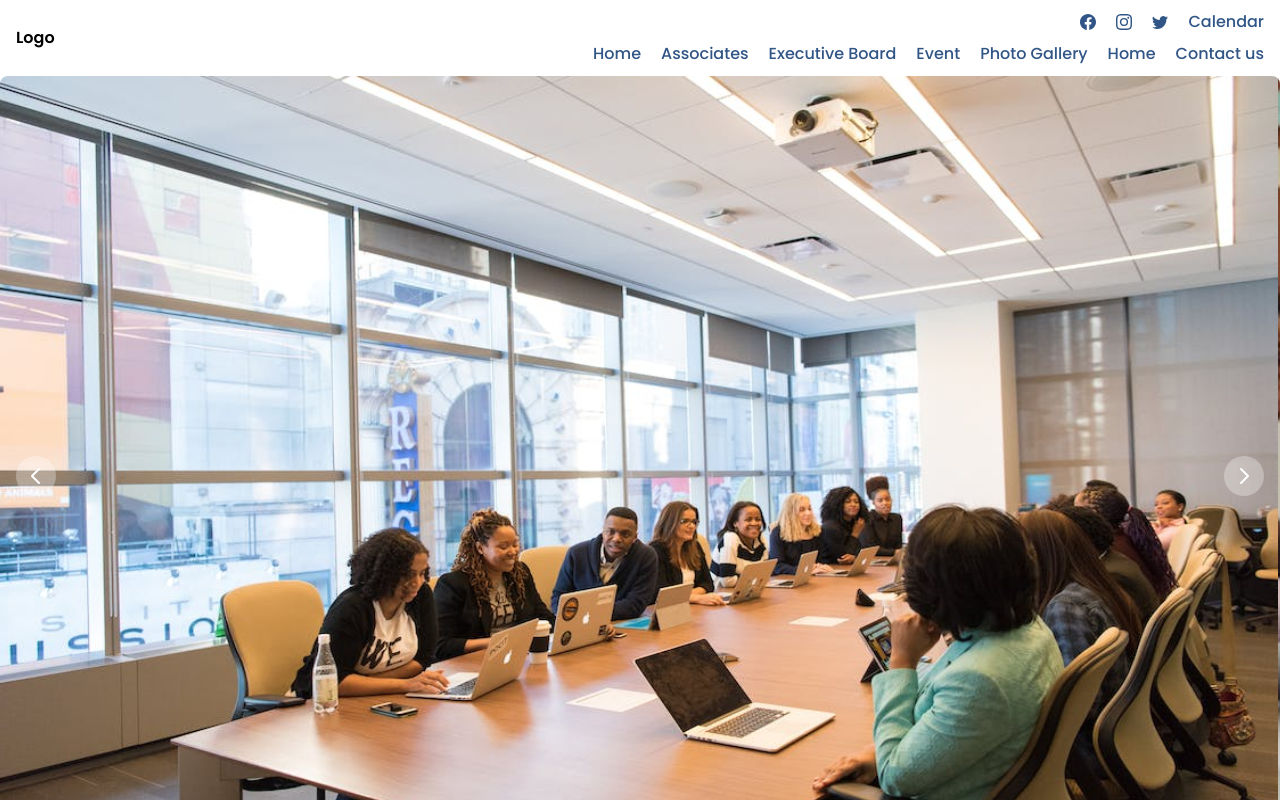
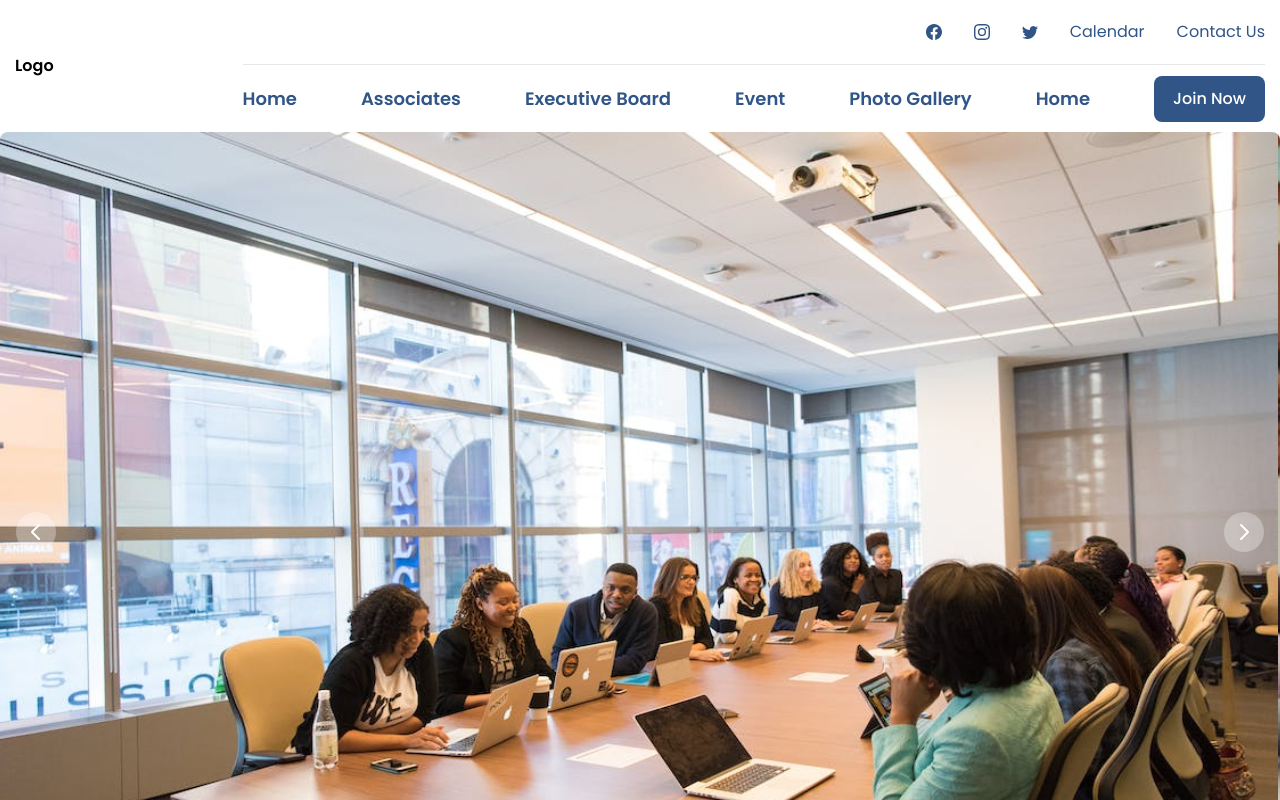
Before and after one commit to Nirvana55/jewelry-association, a Next.js app: page / in a window 1280 px wide. Shown: the top 800 px of the page. Built offline with nearby package versions, Linux system fonts and the light colour scheme.

Commit message:
refactor: update nav design

```diff
--- a/components/navbar/Navbar.tsx
+++ b/components/navbar/Navbar.tsx
@@ -1,14 +1,8 @@
 "use client";
 
 import Link from "next/link";
-import { Navbar } from "flowbite-react";
-import {
-  BsDribbble,
-  BsFacebook,
-  BsGithub,
-  BsInstagram,
-  BsTwitter,
-} from "react-icons/bs";
+import { Button } from "flowbite-react";
+import { BsFacebook, BsInstagram, BsTwitter } from "react-icons/bs";
 
 const navList = [
   { name: "Home", link: "#" },
@@ -17,66 +11,67 @@ const navList = [
   { name: "Event", link: "#" },
   { name: "Photo Gallery", link: "#" },
   { name: "Home", link: "#" },
-  { name: "Contact us", link: "#" },
+  { name: "Join Now", link: "#" },
 ];
 
 const navIconList = [
-  { name: "Home", link: "#" },
-  { name: "Associates", link: "#" },
-  { name: "Executive Board", link: "#" },
-  { name: "Event", link: "#" },
-  { name: "Photo Gallery", link: "#" },
-  { name: "Home", link: "#" },
-  { name: "Contact us", link: "#" },
+  { icon: <BsFacebook />, link: "#" },
+  { icon: <BsInstagram />, link: "#" },
+  { icon: <BsTwitter />, link: "#" },
 ];
 
 const NavHeader = () => {
   return (
-    <Navbar fluid rounded>
-      <Navbar.Brand as={Link} href='https://flowbite-react.com'>
-        {/* <img
-          src='/favicon.svg'
-          className='mr-3 h-6 sm:h-9'
-          alt='Flowbite React Logo'
-        /> */}
+    <div className='container mr-auto ml-auto'>
+      <nav className='flex flex-row items-center justify-between'>
+        <div>
+          <div>
             <span className='self-center whitespace-nowrap text-xl font-semibold dark:text-white'>
               Logo
             </span>
-      </Navbar.Brand>
-      <Navbar.Toggle />
+          </div>
+          <div />
+        </div>
 
-      <Navbar.Collapse className='flex flex-col'>
-        <div className='flex flex-col gap-2'>
-          <div className='flex flex-row gap-5 justify-end items-center'>
-            <Navbar.Link className='text-primary text-base'>
-              <BsFacebook />
-            </Navbar.Link>
-            <Navbar.Link className='text-primary text-base'>
-              <BsInstagram />
-            </Navbar.Link>
-            <Navbar.Link className='text-primary text-base'>
-              <BsTwitter />
-            </Navbar.Link>
-
-            <Navbar.Link className='text-primary text-base'>
+        <div className='flex flex-col'>
+          <div className='flex flex-col'>
+            <div className='flex flex-row gap-8 justify-end items-center py-5'>
+              {navIconList.map((item, index) => (
+                <Link className='text-primary' href={item.link} key={index}>
+                  {item.icon}
+                </Link>
+              ))}
+              <Link href='#' className='text-primary'>
                 Calendar
-            </Navbar.Link>
+              </Link>
+              <Link href='#' className='text-primary'>
+                Contact Us
+              </Link>
             </div>
-          <div className='flex gap-5'>
+            <hr className='h-px bg-gray-200 border-0 dark:bg-gray-700' />
+            <div className='flex gap-16 items-center'>
               {navList.map((item) => (
-              <Navbar.Link
-                className='text-primary text-base'
+                <>
+                  {item.name === "Join Now" ? (
+                    <Button as='a' href={item.link} className='bg-primary'>
+                      {item.name}
+                    </Button>
+                  ) : (
+                    <Link
+                      className='text-navbar font-semibold py-5'
                       href={item.link}
                       key={item.name}
-                active
                     >
                       {item.name}
-              </Navbar.Link>
+                    </Link>
+                  )}
+                </>
               ))}
             </div>
           </div>
-      </Navbar.Collapse>
-    </Navbar>
+        </div>
+      </nav>
+    </div>
   );
 };
 
--- a/tailwind.config.js
+++ b/tailwind.config.js
@@ -12,7 +12,7 @@ module.exports = {
       sm: "480px",
       md: "768px",
       lg: "976px",
-      xl: "1440px",
+      xl: "1250px",
     },
     colors: {
       blue: "#1fb6ff",
@@ -24,13 +24,15 @@ module.exports = {
       "gray-dark": "#273444",
       gray: "#8492a6",
       "gray-light": "#d3dce6",
-      primary: "#305586",
       "primary-background": "#eef3f9",
       "primary-danger": "#BD2729",
       "primary-link": "#2F6BAE",
+      primary: "#305586",
+      navbar: "#305586",
     },
     fontSize: {
       customSize: "16px",
+      navbar: "18px",
     },
     extend: {
       spacing: {
```
Lines whose indentation alone changed are shown as unchanged.
